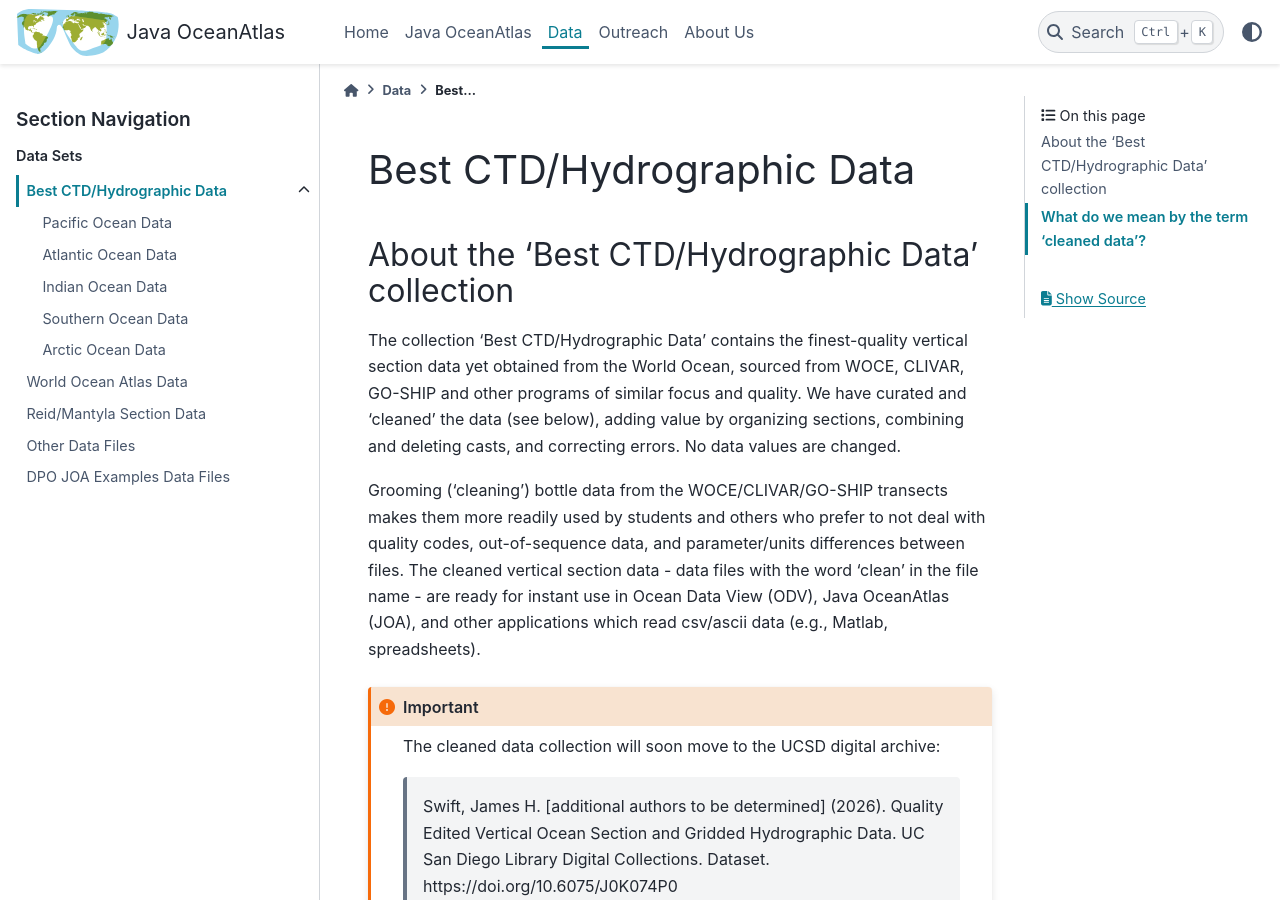
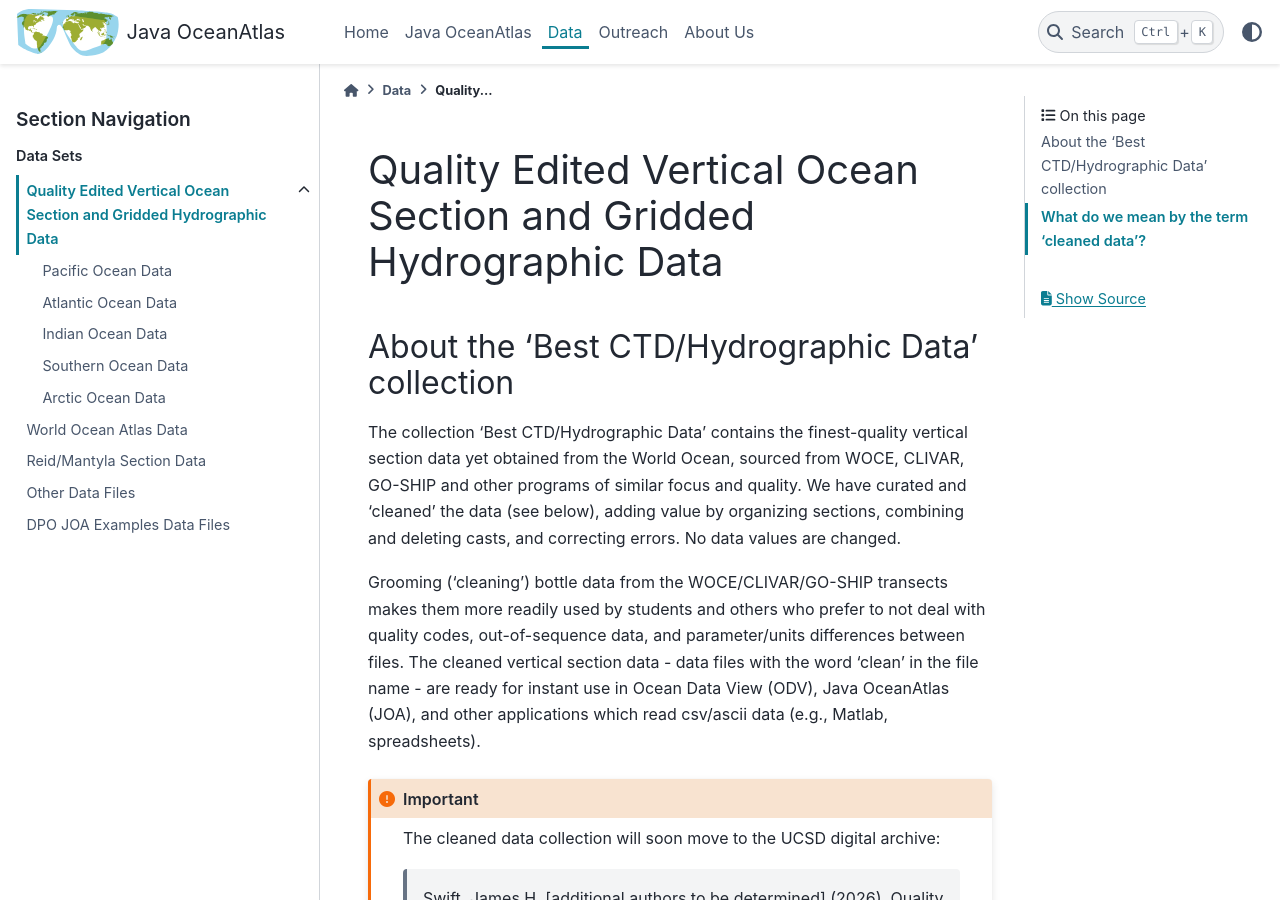
Before and after one commit to OceanAtlas/joa-sphinx, a Sphinx documentation site: the page built from docs/data/best/index.md, in a window 1280 px wide and 900 px high. Built offline with Sphinx 7.4.7 and the PyData theme 0.15.4, drawn with Linux system fonts in a browser that asks for light colours.

Commit message:
change page title of best data to match the citation in the GO-SHIP paper

```diff
--- a/docs/data/best/index.md
+++ b/docs/data/best/index.md
@@ -1,4 +1,4 @@
-# Best CTD/Hydrographic Data
+# Quality Edited Vertical Ocean Section and Gridded Hydrographic Data
 
 ## About the 'Best CTD/Hydrographic Data' collection
 The collection 'Best CTD/Hydrographic Data' contains the finest-quality vertical section data yet obtained from the World Ocean, sourced from WOCE, CLIVAR, GO-SHIP and other programs of similar focus and quality. We have curated and ‘cleaned’ the data (see below), adding value by organizing sections, combining and deleting casts, and correcting errors. No data values are changed.
```
